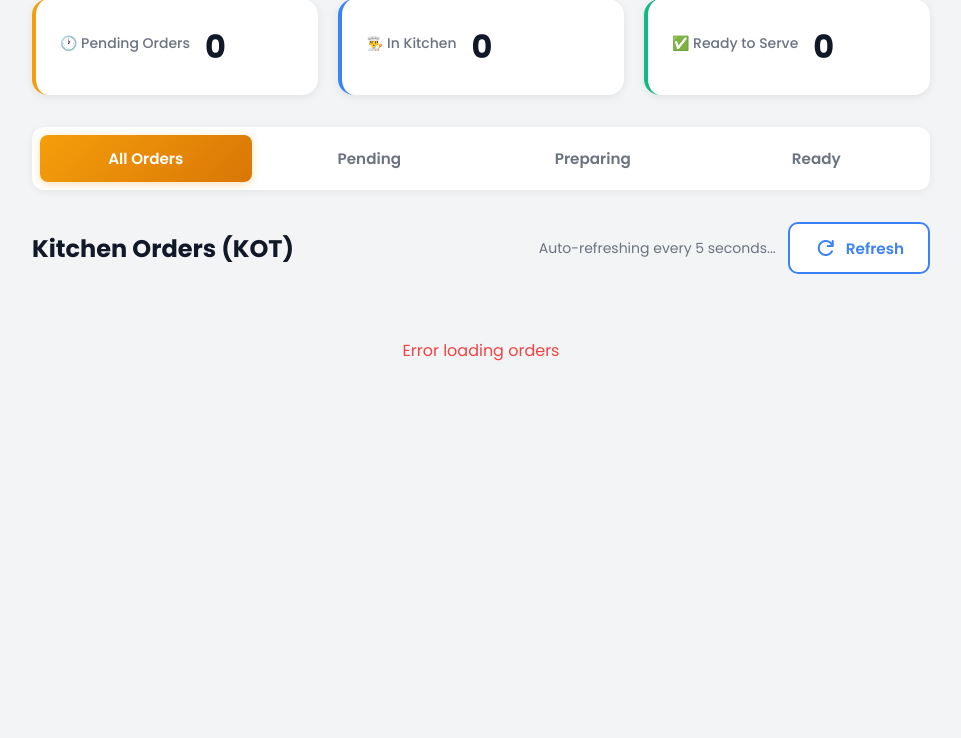
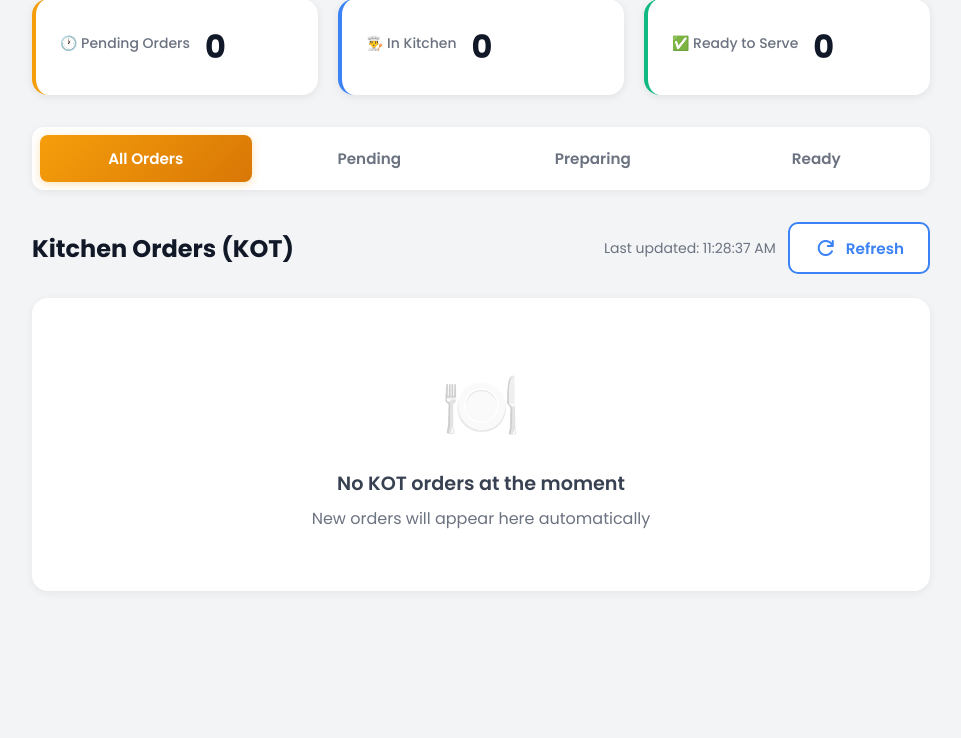
Before and after one commit to sujaysarraf-dev/restraunt_pos, a PHP site: page /menu/views/chef_dashboard.php in a window 1280 px wide. Shown: the part 204-942 px from the top of the page, without its empty margins (310-1271 px from the left). Run offline with PHP 8.4, Linux system fonts and the light colour scheme; a user stored in the database is signed in; data comes from the database, SQL or seed files in the repository; data that the repository does not hold is empty.

Commit message:
Fix chef dashboard API paths

```diff
--- a/views/chef_dashboard.php
+++ b/views/chef_dashboard.php
@@ -319,9 +319,11 @@ $restaurant_id = $_SESSION['restaurant_id'];
     </div>
 
     <script>
+        const chefRestaurantId = <?php echo json_encode($restaurant_id); ?>;
+        const chefRestaurantIdQuery = chefRestaurantId ? encodeURIComponent(chefRestaurantId) : '';
         async function loadKOTOrders() {
             try {
-                const response = await fetch('get_kot.php?restaurant_id=<?php echo $restaurant_id; ?>');
+                const response = await fetch('../api/get_kot.php?restaurant_id=' + chefRestaurantIdQuery);
                 const result = await response.json();
 
                 const kotList = document.getElementById('kotOrdersList');
@@ -368,7 +370,7 @@ $restaurant_id = $_SESSION['restaurant_id'];
 
         async function updateKOTStatus(kotId, newStatus) {
             try {
-                const response = await fetch('kot_operations.php', {
+                const response = await fetch('../controllers/kot_operations.php', {
                     method: 'POST',
                     headers: { 'Content-Type': 'application/x-www-form-urlencoded' },
                     body: `action=update_kot_status&kotId=${kotId}&status=${newStatus}`
@@ -391,7 +393,7 @@ $restaurant_id = $_SESSION['restaurant_id'];
 
         async function completeKOT(kotId) {
             try {
-                const response = await fetch('kot_operations.php', {
+                const response = await fetch('../controllers/kot_operations.php', {
                     method: 'POST',
                     headers: { 'Content-Type': 'application/x-www-form-urlencoded' },
                     body: `action=complete_kot&kotId=${kotId}`
```
